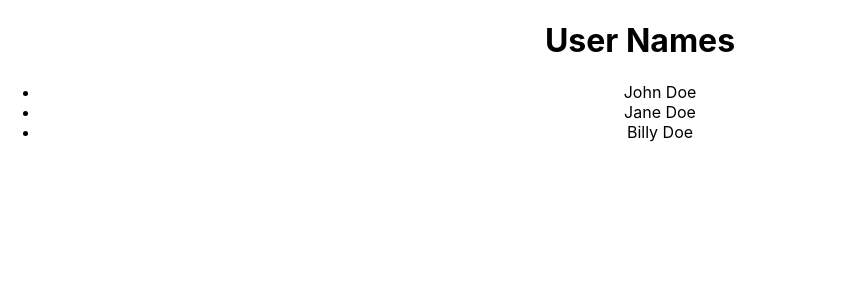
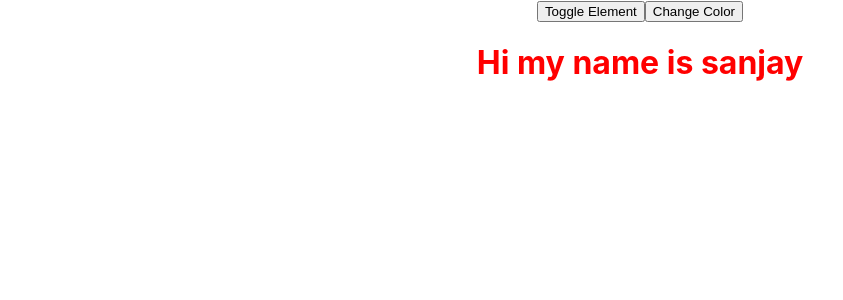
Before and after one commit to sanjaydambal/interview, a React (Create React App) app: page / in a window 1280 px wide. Shown: the top 300 px of the page, without its empty margins (0-843 px from the left). Built offline with nearby package versions, Linux system fonts and the light colour scheme.

Commit message:
understood the concept of toggling

```diff
--- a/src/App.js
+++ b/src/App.js
@@ -1,11 +1,13 @@
 import logo from './logo.svg';
 import './App.css';
 import DisplayNames from './DisplayNames';
+import Toggle from './Toggle';
 
 function App() {
   return (
     <div className="App">
-   <DisplayNames/>
+   {/* <DisplayNames/> */}
+   <Toggle/>
     </div>
   );
 }
--- /dev/null
+++ b/src/Toggle.js
@@ -0,0 +1,22 @@
+import React from 'react'
+import { useState } from'react'
+const Toggle = () => {
+    const [isHidden,setIsHidden] = useState(true);
+    const [color,setColor] = useState('red');
+    const handleToggle = () => {
+        setIsHidden(!isHidden)
+    }
+    const toggleColor = () => {
+        setColor(color ==='red'? 'blue' :'red')
+    }
+  return (
+    <>
+      <button onClick = {handleToggle}> Toggle Element</button>
+      {!isHidden && <div>Toggling element</div>}
+      <button onClick = {toggleColor}> Change Color</button>
+      <h1 style={{color:color}}>Hi my name is sanjay</h1>
+    </>
+  )
+}
+
+export default Toggle
```
Also changed, not shown: src/TwoWayDataBinding.js (added).
